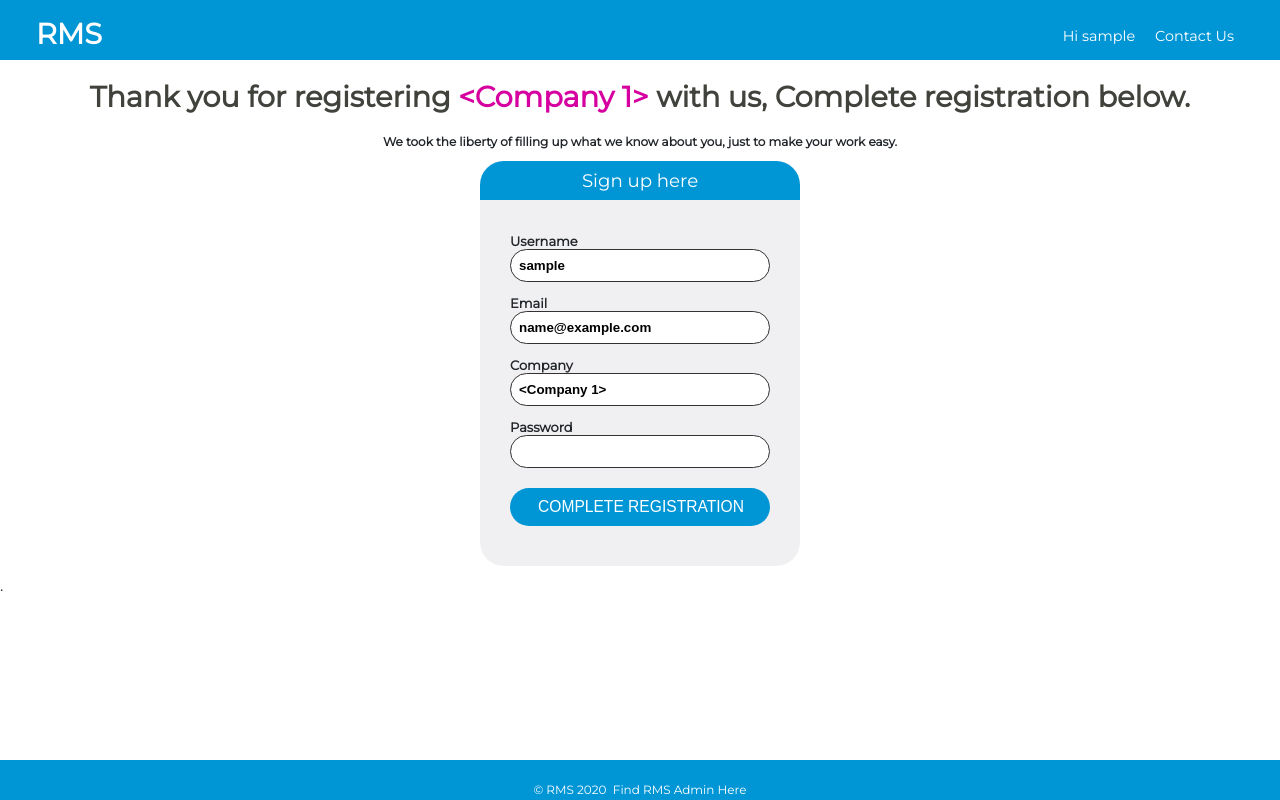
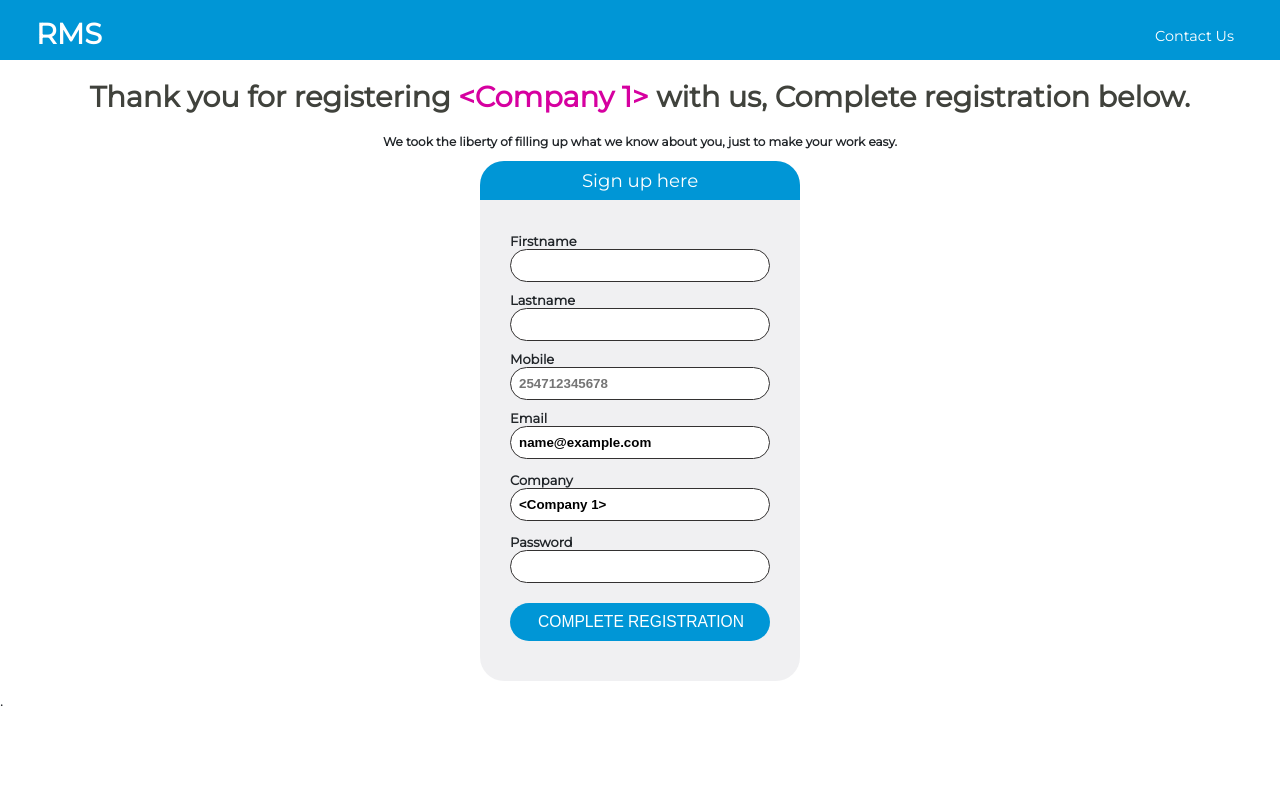
Before and after one commit to KabakiAntony/rms, a Flask app: template app/templates/admin-signup.html in a window 1280 px wide. Run offline with Flask 2, Linux system fonts and the light colour scheme; tables that the repository leaves empty hold one stand-in row (values such as "Sample post"); the template is opened without the code that fills it: values that come from a table or form of the project are taken from there, most other values are stand-ins (such as "Sample title", 1, 10 or a date in 2020); parts of the project's set-up code (start-up, migrations or seed data) failed here and were passed over.

Commit message:
added some input for new needed info for admin signup

```diff
--- a/app/templates/admin-signup.html
+++ b/app/templates/admin-signup.html
@@ -24,7 +24,6 @@
                 <div class="header">
                     <a href="/" class="logo">RMS</a>
                     <div class="header-right">
-                        <a href="#" class="username">Hi {{ username }}</a>
                         <a href="/contact">Contact Us</a>
                     </div>
                 </div>
@@ -39,10 +38,13 @@
                     <div id="form-container">
                         <h2 class="form-header">Sign up here</h2>
                         <form  class="form" id="rmsForm" method="POST">
-                            <div class="error" id="usernameError"></div>
-                            <label >Username</label>
-                            <input  type="text" class="input" name ="rmsUsername" id="rmsUsername" value="{{ username }}" required>
                             <div class="error" id="emailError"></div>
+                            <label >Firstname</label>
+                            <input  type="text" class="input"  name ="rmsFirstName" id="rmsFirstName" required>
+                            <label >Lastname</label>
+                            <input  type="text" class="input" name ="rmsLastName" id="rmsLastName" required>
+                            <label >Mobile</label>
+                            <input type="tel" class="input" id="rmsMobile" name="rmsMobile" pattern="[0-9]{3}[0-9]{3}[0-9]{3}[0-9]{3}" placeholder="254712345678" required>
                             <label >Email</label>
                             <input type="email" class="input" id="rmsEmail" name="rmsEmail" value="{{ email }}" required>
                             <div class="error" id="companyError"></div>
@@ -64,9 +66,9 @@
                 </div>
             </div>
         </div>
-        <footer>
+        <!-- <footer>
             <p>&copy; RMS 2020&nbsp;&nbsp;<a href="https://twitter.com/kabakikiarie">Find RMS Admin Here</a></p>
-          </footer>
+          </footer> -->
           <div id="hack">.</div>
     </div>
 </body>
```
